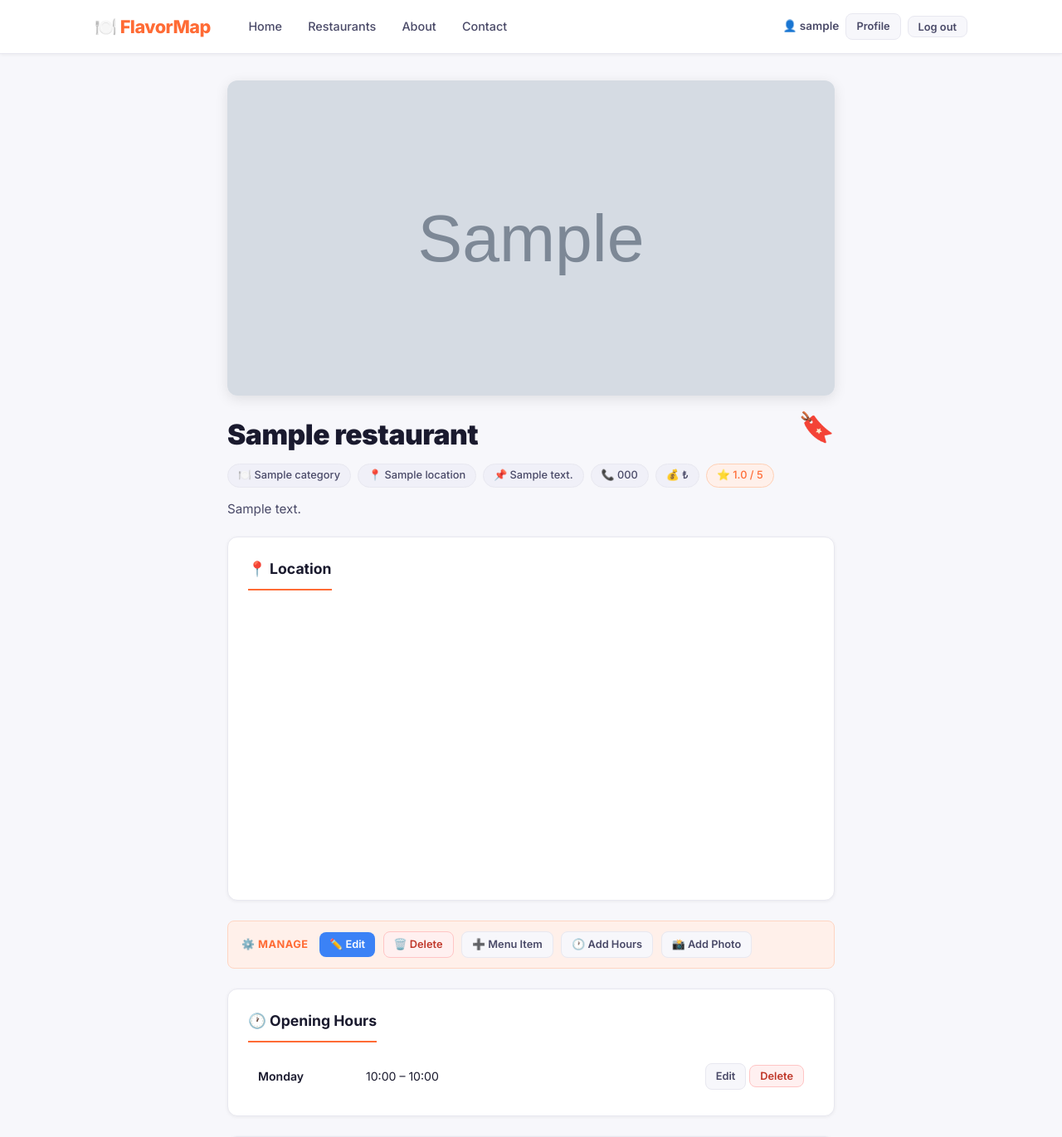
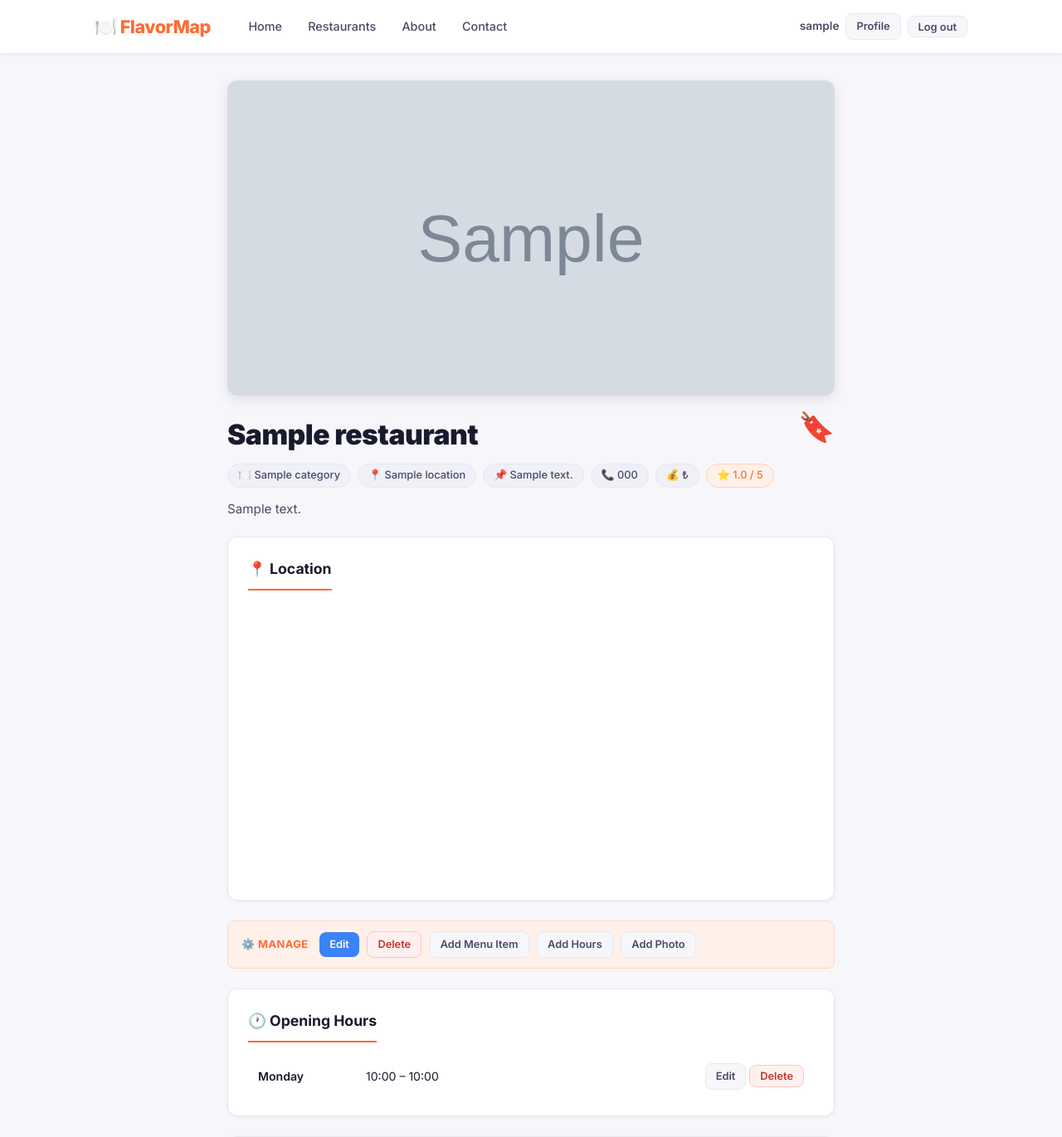
Before and after one commit to beyz100/FlavorMap-Project, a Django app: page /restaurants/1/ in a window 1280 px wide. Shown: the top 1371 px of the page at 83% size. Run offline with Django 5.2, Linux system fonts and the light colour scheme; a user stored in the database is signed in; tables that the repository leaves empty hold one stand-in row (values such as "Sample post"); grey boxes marked "Sample" are stand-in pictures.

Commit message:
improved UI by removing excess emojis

```diff
--- a/restaurants/templates/restaurants/base.html
+++ b/restaurants/templates/restaurants/base.html
@@ -24,7 +24,7 @@
       </div>
       <div class="fm-nav__actions">
         {% if user.is_authenticated %}
-          <span class="fm-nav__user">👤 {{ user.username }}</span>
+          <span class="fm-nav__user">{{ user.username }}</span>
           <a href="{% url 'restaurants:profile' %}" class="btn btn-ghost btn-sm">Profile</a>
           <form action="{% url 'logout' %}" method="post" style="display:inline;">
             {% csrf_token %}
--- a/restaurants/templates/restaurants/delete_restaurant_confirm.html
+++ b/restaurants/templates/restaurants/delete_restaurant_confirm.html
@@ -18,10 +18,10 @@
           style="display:flex; gap:0.75rem; justify-content:center; flex-wrap:wrap;">
       {% csrf_token %}
       <a href="{% url 'restaurants:detail' restaurant.id %}" class="btn btn-ghost" id="cancel-delete-btn">
-        ← Cancel
+        Cancel
       </a>
       <button type="submit" class="btn btn-danger" id="confirm-delete-btn">
-        🗑️ Yes, delete permanently
+        Yes, delete permanently
       </button>
     </form>
   </div>
--- a/restaurants/templates/restaurants/detail.html
+++ b/restaurants/templates/restaurants/detail.html
@@ -67,11 +67,11 @@
   {% if can_manage_restaurant %}
   <div class="manage-bar">
     <span class="manage-bar__label">⚙️ Manage</span>
-    <a class="btn btn-blue btn-sm" href="{% url 'restaurants:edit_restaurant' restaurant.id %}" id="edit-restaurant-btn">✏️ Edit</a>
-    <a class="btn btn-danger btn-sm" href="{% url 'restaurants:delete_restaurant' restaurant.id %}" id="delete-restaurant-btn">🗑️ Delete</a>
-    <a class="btn btn-ghost btn-sm" href="{% url 'restaurants:add_menu_item' restaurant.id %}" id="add-menu-item-btn">➕ Menu Item</a>
-    <a class="btn btn-ghost btn-sm" href="{% url 'restaurants:add_opening_hours' restaurant.id %}" id="add-hours-btn">🕐 Add Hours</a>
-    <a class="btn btn-ghost btn-sm" href="{% url 'restaurants:add_photo' restaurant.id %}" id="add-photo-btn">📸 Add Photo</a>
+    <a class="btn btn-blue btn-sm" href="{% url 'restaurants:edit_restaurant' restaurant.id %}" id="edit-restaurant-btn">Edit</a>
+    <a class="btn btn-danger btn-sm" href="{% url 'restaurants:delete_restaurant' restaurant.id %}" id="delete-restaurant-btn">Delete</a>
+    <a class="btn btn-ghost btn-sm" href="{% url 'restaurants:add_menu_item' restaurant.id %}" id="add-menu-item-btn">Add Menu Item</a>
+    <a class="btn btn-ghost btn-sm" href="{% url 'restaurants:add_opening_hours' restaurant.id %}" id="add-hours-btn">Add Hours</a>
+    <a class="btn btn-ghost btn-sm" href="{% url 'restaurants:add_photo' restaurant.id %}" id="add-photo-btn">Add Photo</a>
   </div>
   {% endif %}
 
@@ -250,11 +250,11 @@
 
       {% if user.is_authenticated and review.user == user %}
       <div class="review-actions">
-        <a class="btn btn-ghost btn-sm" href="{% url 'restaurants:edit_review' review.id %}">✏️ Edit</a>
+        <a class="btn btn-ghost btn-sm" href="{% url 'restaurants:edit_review' review.id %}">Edit</a>
         <form action="{% url 'restaurants:delete_review' review.id %}" method="post" style="display:inline;"
               onsubmit="return confirm('Delete your review?');">
           {% csrf_token %}
-          <button type="submit" class="btn btn-danger btn-sm">🗑️ Delete</button>
+          <button type="submit" class="btn btn-danger btn-sm">Delete</button>
         </form>
       </div>
       {% endif %}
@@ -265,7 +265,7 @@
         {% for reply in review.replies.all %}
         <div class="reply-card" id="reply-{{ reply.id }}">
           <div class="reply-header">
-            <span class="reply-user">↩ {{ reply.user.username }}</span>
+            <span class="reply-user">{{ reply.user.username }}</span>
             <span class="reply-date">{{ reply.created_at|date:"F d, Y" }}</span>
           </div>
           <p class="reply-comment">{{ reply.comment }}</p>
@@ -287,7 +287,7 @@
         <form action="{% url 'restaurants:add_reply' review.id %}" method="post">
           {% csrf_token %}
           <textarea name="comment" rows="2" placeholder="Write a reply..." required></textarea>
-          <button type="submit" class="btn btn-ghost btn-sm">↩ Reply</button>
+          <button type="submit" class="btn btn-ghost btn-sm">Reply</button>
         </form>
       </div>
       {% endif %}
--- a/restaurants/templates/restaurants/list.html
+++ b/restaurants/templates/restaurants/list.html
@@ -13,7 +13,7 @@
       type="text"
       name="q"
       id="search-input"
-      placeholder="🔍 Search restaurants..."
+      placeholder="Search restaurants..."
       value="{{ request.GET.q }}"
       aria-label="Search by name, description, or location"
       style="flex:2; max-width:260px;"
--- a/restaurants/templates/restaurants/profile.html
+++ b/restaurants/templates/restaurants/profile.html
@@ -27,7 +27,7 @@
 
     <details style="margin-top:0.75rem;">
       <summary style="cursor:pointer; color:var(--primary); font-weight:600; font-size:0.9rem;">
-        ✏️ Edit bio
+        Edit bio
       </summary>
       <form method="post" action="{% url 'restaurants:profile' %}" style="margin-top:0.75rem;">
         {% csrf_token %}
@@ -64,7 +64,6 @@
         {% endfor %}
       {% else %}
         <div class="empty-state section-card" style="min-height:180px;">
-          <div class="empty-state__icon">✍️</div>
           <div class="empty-state__title">No reviews yet</div>
           <div class="empty-state__desc">You haven't written any reviews. Go explore some restaurants!</div>
           <a href="{% url 'restaurants:list' %}" class="btn btn-outline btn-sm mt-1" id="explore-btn">Explore Restaurants</a>
@@ -93,7 +92,6 @@
         {% endfor %}
       {% else %}
         <div class="empty-state section-card" style="min-height:180px;">
-          <div class="empty-state__icon">🤍</div>
           <div class="empty-state__title">No favorites saved</div>
           <div class="empty-state__desc">Open a restaurant page and tap "Save to Favorites" to keep track of places you love.</div>
           <a href="{% url 'restaurants:list' %}" class="btn btn-outline btn-sm mt-1" id="browse-btn">Browse Restaurants</a>
```
